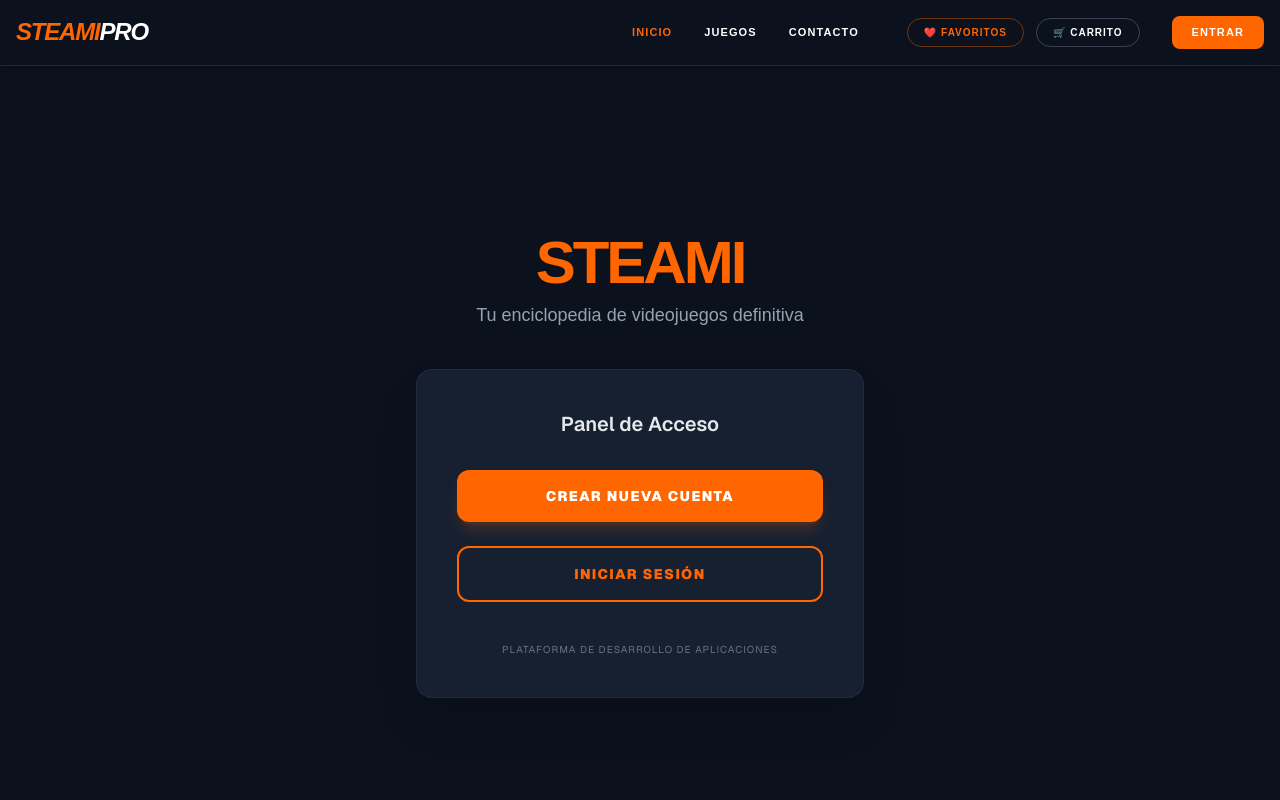
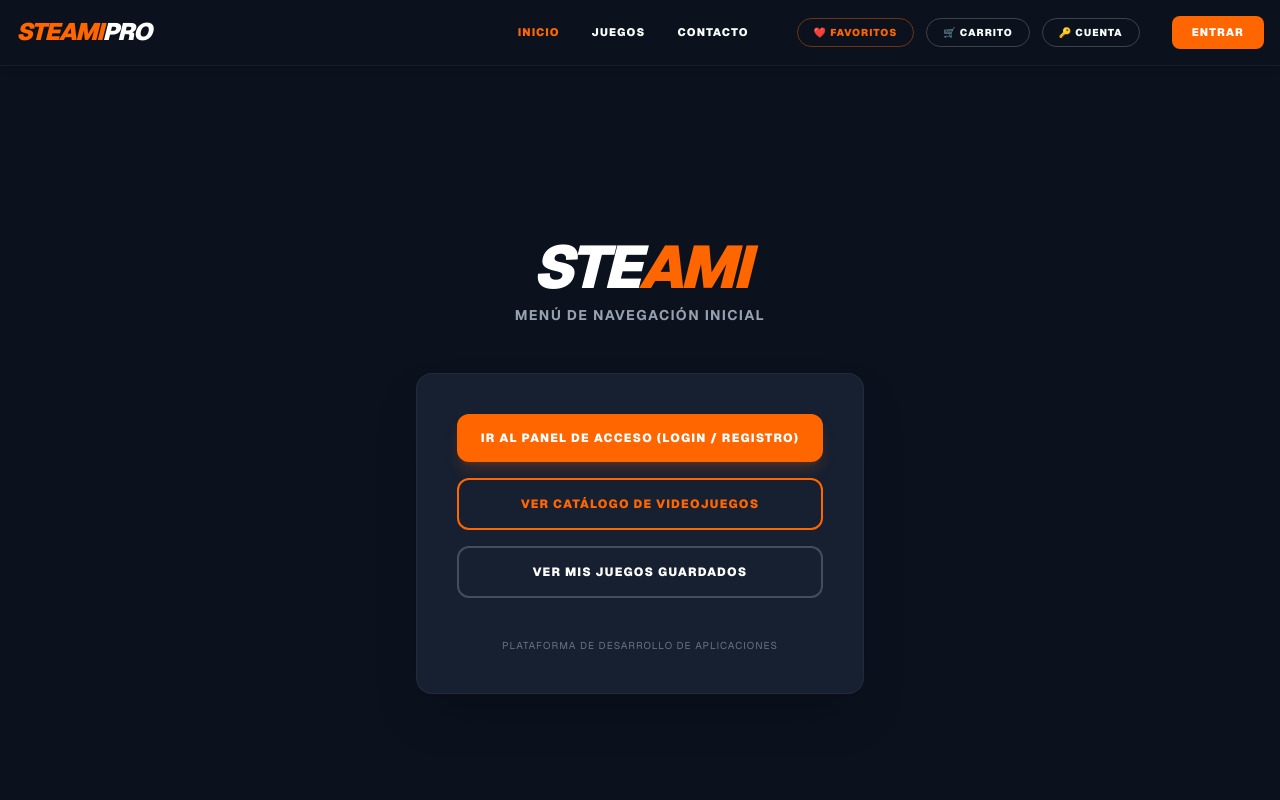
Before and after one commit to germantesan/Steami, a Next.js app: page / in a window 1280 px wide. Shown: the top 800 px of the page. Built offline with nearby package versions, Linux system fonts and the light colour scheme; no server answers.

Commit message:
Pagina de inicio

```diff
--- /dev/null
+++ b/app/acceso/page.tsx
@@ -0,0 +1,37 @@
+'use client';
+import Link from 'next/link';
+
+export default function Home() {
+    return (
+    <div className="min-h-screen bg-[#0b121e] text-white flex flex-col items-center justify-center p-6">
+
+      {/* Título Principal - Ahora en Naranja Steami */}
+    <h1 className="text-6xl font-bold mb-2 text-[#ff6600] tracking-tighter">STEAMI</h1>
+    <p className="text-gray-400 mb-10 text-lg">Tu enciclopedia de videojuegos definitiva</p>
+
+      {/* Contenedor de Botones */}
+    <div className="bg-[#162031] p-10 rounded-2xl shadow-2xl border border-white/5 w-full max-w-md flex flex-col gap-6">
+        <h2 className="text-xl font-semibold text-center mb-2 text-gray-200 font-sans">Panel de Acceso</h2>
+
+        {/* Botón Registro - Naranja Sólido */}
+        <Link href="/registro">
+        <button className="w-full bg-[#ff6600] hover:bg-[#ff8533] text-white font-black py-4 rounded-xl transition-all shadow-lg shadow-[#ff6600]/20 active:scale-95 font-sans uppercase tracking-widest text-sm">
+            CREAR NUEVA CUENTA
+        </button>
+        </Link>
+
+        {/* Botón Login - Borde Naranja */}
+        <Link href="/login">
+        <button className="w-full bg-transparent border-2 border-[#ff6600] hover:bg-[#ff6600]/10 text-[#ff6600] font-black py-4 rounded-xl transition-all active:scale-95 font-sans uppercase tracking-widest text-sm">
+            INICIAR SESIÓN
+        </button>
+        </Link>
+
+        <p className="text-[10px] text-gray-500 text-center mt-4 uppercase tracking-widest font-sans">
+            Plataforma de Desarrollo de Aplicaciones
+        </p>
+    </div>
+
+    </div>
+);
+}
--- a/app/components/Navbar.tsx
+++ b/app/components/Navbar.tsx
@@ -34,44 +34,45 @@ export default function Navbar() {
     };
 
     return (
-        <nav className="bg-[#0b121e] border-b border-gray-800 p-4 flex justify-between items-center shadow-md sticky top-0 z-50">
-            {/* Logo de Steami */}
-            <Link href="/" className="text-2xl font-black text-[#ff6600] tracking-tighter italic">
+        <nav className="bg-[#0b121e] border-b border-white/5 p-4 flex justify-between items-center shadow-md sticky top-0 z-50 font-sans">
+            {/* Logo de Steami - Con vuestro naranja y blanco */}
+            <Link href="/" className="text-2xl font-black text-[#ff6600] tracking-tighter italic cursor-pointer">
                 STEAMI<span className="text-white">PRO</span>
             </Link>
 
             {/* Enlaces principales */}
             <div className="flex items-center gap-8">
-                <Link href="/" className={`hover:text-[#ff6600] transition-colors font-bold uppercase text-[11px] tracking-widest ${pathname === '/' ? 'text-[#ff6600]' : 'text-white'}`}>
+                <Link href="/" className={`hover:text-[#ff6600] transition-colors font-black uppercase text-[11px] tracking-widest cursor-pointer ${pathname === '/' ? 'text-[#ff6600]' : 'text-white'}`}>
                     Inicio
                 </Link>
-                <Link href="/juegos" className={`hover:text-[#ff6600] transition-colors font-bold uppercase text-[11px] tracking-widest ${pathname === '/juegos' ? 'text-[#ff6600]' : 'text-white'}`}>
+                <Link href="/juegos" className={`hover:text-[#ff6600] transition-colors font-black uppercase text-[11px] tracking-widest cursor-pointer ${pathname === '/juegos' ? 'text-[#ff6600]' : 'text-white'}`}>
                     Juegos
                 </Link>
-                <Link href="/contacto" className={`hover:text-[#ff6600] transition-colors font-bold uppercase text-[11px] tracking-widest ${pathname === '/contacto' ? 'text-[#ff6600]' : 'text-white'}`}>
+                <Link href="/contacto" className={`hover:text-[#ff6600] transition-colors font-black uppercase text-[11px] tracking-widest cursor-pointer ${pathname === '/contacto' ? 'text-[#ff6600]' : 'text-white'}`}>
                     Contacto
                 </Link>
 
-                {/* BOTONES DE ACCIÓN (Favoritos, Carrito y Mis Juegos) */}
+                {/* BOTONES DE ACCIÓN (Favoritos, Carrito, Mis Juegos y Cuenta) */}
                 <div className="flex items-center gap-3 ml-4">
 
-                    {/* BOTÓN MIS JUEGOS - Solo visible si hay usuario */}
+                    {/* BOTÓN MIS JUEGOS - Unificado en vuestro estilo Naranja y Blanco */}
                     {userEmail && (
                         <Link
                             href="/mis-juegos"
-                            className={`px-4 py-1.5 rounded-full border transition-all font-bold text-[10px] tracking-widest ${
+                            className={`px-4 py-1.5 rounded-full border transition-all font-black text-[10px] tracking-widest cursor-pointer ${
                                 pathname === '/mis-juegos'
-                                ? 'bg-blue-600 border-blue-600 text-white shadow-[0_0_15px_rgba(37,99,235,0.3)]'
-                                : 'border-blue-600/40 text-blue-400 hover:bg-blue-600 hover:text-white'
+                                ? 'bg-[#ff6600] border-[#ff6600] text-white shadow-[0_0_15px_rgba(255,102,0,0.3)]'
+                                : 'border-[#ff6600]/40 text-[#ff6600] hover:bg-[#ff6600] hover:text-white'
                             }`}
                         >
                             🎮 MIS JUEGOS
                         </Link>
                     )}
 
+                    {/* BOTÓN FAVORITOS */}
                     <Link
                         href="/favoritos"
-                        className={`px-4 py-1.5 rounded-full border transition-all font-bold text-[10px] tracking-widest ${
+                        className={`px-4 py-1.5 rounded-full border transition-all font-black text-[10px] tracking-widest cursor-pointer ${
                             pathname === '/favoritos'
                             ? 'bg-[#ff6600] border-[#ff6600] text-white shadow-[0_0_15px_rgba(255,102,0,0.3)]'
                             : 'border-[#ff6600]/40 text-[#ff6600] hover:bg-[#ff6600] hover:text-white'
@@ -80,9 +81,10 @@ export default function Navbar() {
                         ❤️ FAVORITOS
                     </Link>
 
+                    {/* BOTÓN CARRITO */}
                     <Link
                         href="/carrito"
-                        className={`flex items-center gap-2 px-4 py-1.5 rounded-full border transition-all font-bold text-[10px] tracking-widest ${
+                        className={`flex items-center gap-2 px-4 py-1.5 rounded-full border transition-all font-black text-[10px] tracking-widest cursor-pointer ${
                             pathname === '/carrito'
                             ? 'bg-white border-white text-black shadow-[0_0_15px_rgba(255,255,255,0.2)]'
                             : 'border-white/20 text-white hover:bg-white hover:text-black'
@@ -90,23 +92,36 @@ export default function Navbar() {
                     >
                         🛒 CARRITO
                     </Link>
+
+                    {/* NUEVO BOTÓN DE ACCESO / CUENTA INTEGRADO */}
+                    <Link
+                        href="/acceso"
+                        className={`flex items-center gap-2 px-4 py-1.5 rounded-full border transition-all font-black text-[10px] tracking-widest cursor-pointer ${
+                            pathname === '/acceso'
+                            ? 'bg-white border-white text-black shadow-[0_0_15px_rgba(255,255,255,0.2)]'
+                            : 'border-white/20 text-white hover:bg-[#ff6600] hover:border-[#ff6600] hover:text-white'
+                        }`}
+                    >
+                        🔑 CUENTA
+                    </Link>
                 </div>
 
                 {/* Estado de Usuario / Login */}
                 {userEmail ? (
-                    <div className="flex items-center gap-4 ml-4 border-l border-gray-700 pl-6">
-                        <span className="text-[10px] text-blue-400 font-black border border-blue-400/30 px-3 py-1 rounded-full bg-blue-400/5 uppercase">
-                            {userEmail.split('@')[0]} {/* Muestra solo el nombre antes del @ para que no sea muy largo */}
+                    <div className="flex items-center gap-4 ml-4 border-l border-white/10 pl-6">
+                        {/* Indicador de nombre de usuario en naranja y blanco */}
+                        <span className="text-[10px] text-[#ff6600] font-black border border-[#ff6600]/30 px-3 py-1 rounded-full bg-[#ff6600]/5 uppercase">
+                            {userEmail.split('@')[0]}
                         </span>
                         <button
                             onClick={cerrarSesion}
-                            className="text-[10px] bg-red-600/10 border border-red-600/50 hover:bg-red-600 text-red-500 hover:text-white font-black px-4 py-2 rounded-lg transition-all active:scale-95 uppercase tracking-tighter"
+                            className="text-[10px] bg-red-600/10 border border-red-600/50 hover:bg-red-600 text-red-500 hover:text-white font-black px-4 py-2 rounded-lg transition-all active:scale-95 uppercase tracking-tighter cursor-pointer"
                         >
                             SALIR
                         </button>
                     </div>
                 ) : (
-                    <Link href="/login" className="bg-[#ff6600] px-5 py-2 rounded-lg text-[11px] font-black hover:bg-white hover:text-black transition-all text-white uppercase tracking-widest">
+                    <Link href="/login" className="bg-[#ff6600] px-5 py-2 rounded-lg text-[11px] font-black hover:bg-white hover:text-black transition-all text-white uppercase tracking-widest cursor-pointer">
                         ENTRAR
                     </Link>
                 )}
--- a/app/page.tsx
+++ b/app/page.tsx
@@ -3,31 +3,41 @@ import Link from 'next/link';
 
 export default function Home() {
     return (
-    <div className="min-h-screen bg-[#0b121e] text-white flex flex-col items-center justify-center p-6">
+        <div className="min-h-screen bg-[#0b121e] text-white flex flex-col items-center justify-center p-6 font-sans">
 
-      {/* Título Principal - Ahora en Naranja Steami */}
-      <h1 className="text-6xl font-bold mb-2 text-[#ff6600] tracking-tighter">STEAMI</h1>
-      <p className="text-gray-400 mb-10 text-lg">Tu enciclopedia de videojuegos definitiva</p>
+            {/* TÍTULO PRINCIPAL EN BLANCO Y NARANJA */}
+            <h1 className="text-6xl font-black mb-2 tracking-tighter italic">
+                <span className="text-white">STE</span><span className="text-[#ff6600]">AMI</span>
+            </h1>
+            <p className="text-gray-400 mb-12 text-sm uppercase tracking-widest font-bold">
+                Menú de Navegación Inicial
+            </p>
 
-      {/* Contenedor de Botones */}
-      <div className="bg-[#162031] p-10 rounded-2xl shadow-2xl border border-white/5 w-full max-w-md flex flex-col gap-6">
-        <h2 className="text-xl font-semibold text-center mb-2 text-gray-200 font-sans">Panel de Acceso</h2>
+            {/* CONTENEDOR DEL MENÚ PRINCIPAL */}
+            <div className="bg-[#162031] p-10 rounded-2xl shadow-2xl border border-white/5 w-full max-w-md flex flex-col gap-4">
 
-        {/* Botón Registro - Naranja Sólido */}
-        <Link href="/registro">
-          <button className="w-full bg-[#ff6600] hover:bg-[#ff8533] text-white font-black py-4 rounded-xl transition-all shadow-lg shadow-[#ff6600]/20 active:scale-95 font-sans uppercase tracking-widest text-sm">
-            CREAR NUEVA CUENTA
+                {/* 1. Acceso al Panel que me acabas de pasar */}
+                <Link href="/acceso">
+                    <button className="w-full bg-[#ff6600] hover:bg-[#ff8533] text-white font-black py-4 rounded-xl transition-all shadow-lg shadow-[#ff6600]/20 active:scale-95 uppercase tracking-widest text-xs cursor-pointer">
+                        Ir al Panel de Acceso (Login / Registro)
                     </button>
                 </Link>
 
-        {/* Botón Login - Borde Naranja */}
-        <Link href="/login">
-          <button className="w-full bg-transparent border-2 border-[#ff6600] hover:bg-[#ff6600]/10 text-[#ff6600] font-black py-4 rounded-xl transition-all active:scale-95 font-sans uppercase tracking-widest text-sm">
-            INICIAR SESIÓN
+                {/* 2. Acceso directo al Catálogo General */}
+                <Link href="/juegos">
+                    <button className="w-full bg-transparent border-2 border-[#ff6600] hover:bg-[#ff6600]/10 text-[#ff6600] font-black py-4 rounded-xl transition-all active:scale-95 uppercase tracking-widest text-xs cursor-pointer">
+                        Ver Catálogo de Videojuegos
                     </button>
                 </Link>
 
-        <p className="text-[10px] text-gray-500 text-center mt-4 uppercase tracking-widest font-sans">
+                {/* 3. Acceso a Mis Juegos (Biblioteca) */}
+                <Link href="/mis-juegos">
+                    <button className="w-full bg-transparent border-2 border-white/20 hover:bg-white/5 text-white font-black py-4 rounded-xl transition-all active:scale-95 uppercase tracking-widest text-xs cursor-pointer">
+                        Ver Mis Juegos Guardados
+                    </button>
+                </Link>
+
+                <p className="text-[10px] text-gray-500 text-center mt-6 uppercase tracking-widest font-sans">
                     Plataforma de Desarrollo de Aplicaciones
                 </p>
             </div>
```
Lines whose indentation alone changed are shown as unchanged.
